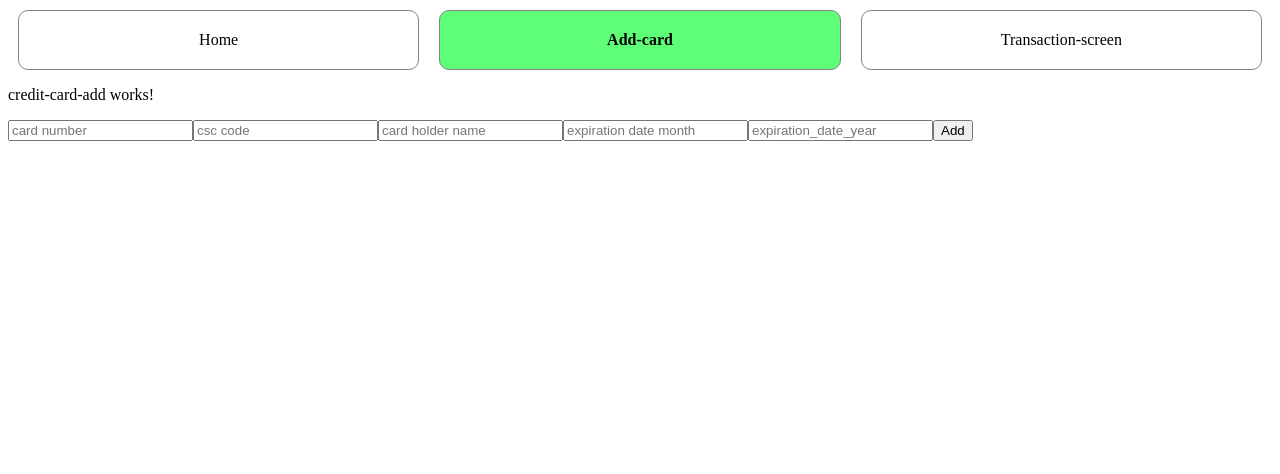
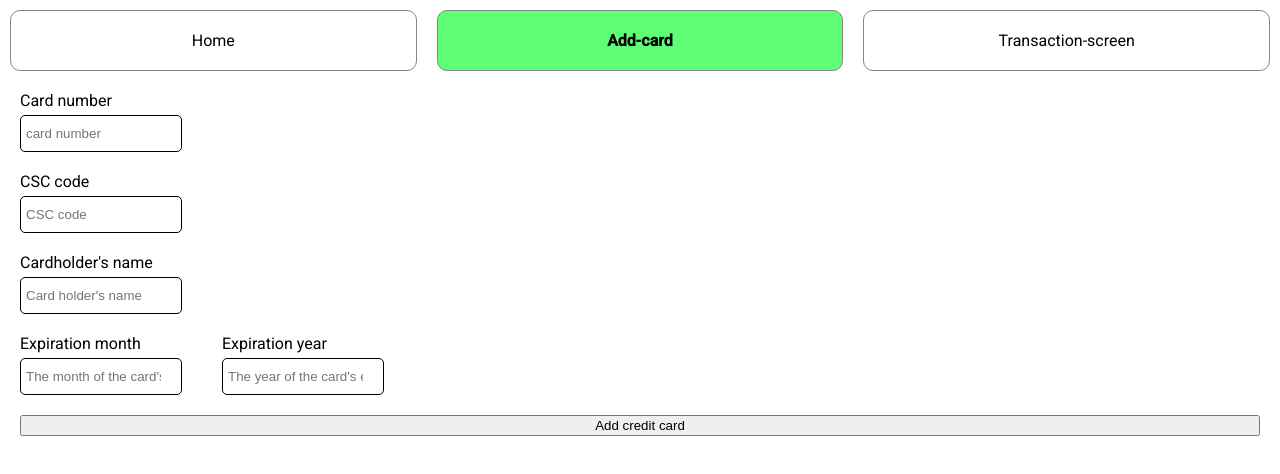
Before and after one commit to roman800/swafe-handin1, an Angular app: page /add-card in a window 1280 px wide. Shown: the top 474 px of the page. Built offline with nearby package versions, Linux system fonts and the light colour scheme.

Commit message:
Upgraded form and introduced form control error pipe

```diff
--- a/package.json
+++ b/package.json
@@ -11,10 +11,12 @@
   "private": true,
   "dependencies": {
     "@angular/animations": "~12.2.0",
+    "@angular/cdk": "^12.2.6",
     "@angular/common": "~12.2.0",
     "@angular/compiler": "~12.2.0",
     "@angular/core": "~12.2.0",
     "@angular/forms": "~12.2.0",
+    "@angular/material": "^12.2.6",
     "@angular/platform-browser": "~12.2.0",
     "@angular/platform-browser-dynamic": "~12.2.0",
     "@angular/router": "~12.2.0",
--- /dev/null
+++ b/src/app/credit-card/control-error.pipe.ts
@@ -0,0 +1,14 @@
+import { Pipe, PipeTransform } from '@angular/core';
+
+@Pipe({
+  name: 'controlError',
+})
+export class ControlErrorPipe implements PipeTransform {
+  transform(errors: { [key: string]: any }): string[] {
+    return Object.keys(errors).map<string>((key) => {
+      return typeof errors[key] === 'object'
+        ? Object.keys(errors[key])[0] + ' is ' + errors[key][key]
+        : key;
+    });
+  }
+}
--- a/src/app/credit-card/credit-card-add/credit-card-add.component.html
+++ b/src/app/credit-card/credit-card-add/credit-card-add.component.html
@@ -1,10 +1,101 @@
-<p>credit-card-add works!</p>
+<div class="container">
+  <!-- Credit card form -->
+  <Form [formGroup]="creditCardForm">
+    <!-- Card number -->
+    <div class="input-container">
+      <p>Card number</p>
+      <input
+        type="number"
+        formControlName="card_number"
+        placeholder="card number"
+        [ngClass]="{ error: c.card_number.errors && showErrors }"
+      />
+      <div *ngIf="c.card_number.errors && showErrors">
+        <div
+          *ngFor="let error of c.card_number.errors | controlError"
+          class="error-info"
+        >
+          {{ error }}
+        </div>
+      </div>
+    </div>
 
-<Form [formGroup]="creditCardForm">
-    <input type="number" formControlName="card_number" placeholder="card number">
-    <input type="number" formControlName="csc_code" placeholder="csc code">
-    <input type="text" formControlName="cardholder_name" placeholder="card holder name">
-    <input type="number" formControlName="expiration_date_month" placeholder="expiration date month">
-    <input type="number" formControlName="expiration_date_year" placeholder="expiration_date_year">
-    <button (click)="onClick()">Add</button>
-</Form>
+    <!-- CSC Code -->
+    <div class="input-container">
+      <p>CSC code</p>
+      <input
+        type="number"
+        formControlName="csc_code"
+        placeholder="CSC code"
+        [ngClass]="{ error: c.csc_code.errors && showErrors }"
+      />
+      <div *ngIf="c.csc_code.errors && showErrors">
+        <div
+          *ngFor="let error of c.csc_code.errors | controlError"
+          class="error-info"
+        >
+          {{ error }}
+        </div>
+      </div>
+    </div>
+
+    <!-- Cardholder name -->
+    <div class="input-container">
+      <p>Cardholder's name</p>
+      <input
+        type="number"
+        formControlName="cardholder_name"
+        placeholder="Card holder's name"
+        [ngClass]="{ error: c.cardholder_name.errors && showErrors }"
+      />
+      <div *ngIf="c.cardholder_name.errors && showErrors">
+        <div
+          *ngFor="let error of c.cardholder_name.errors | controlError"
+          class="error-info"
+        >
+          {{ error }}
+        </div>
+      </div>
+    </div>
+    <div class="input-container-row">
+      <!-- Expiration date month -->
+      <div class="input-container">
+        <p>Expiration month</p>
+        <input
+          type="number"
+          formControlName="expiration_date_month"
+          placeholder="The month of the card's expiration date"
+          [ngClass]="{ error: c.expiration_date_month.errors && showErrors }"
+        />
+        <div *ngIf="c.expiration_date_month.errors && showErrors">
+          <div
+            *ngFor="let error of c.expiration_date_month.errors | controlError"
+            class="error-info"
+          >
+            {{ error }}
+          </div>
+        </div>
+      </div>
+
+      <!-- Expiration date year -->
+      <div class="input-container">
+        <p>Expiration year</p>
+        <input
+          type="number"
+          formControlName="expiration_date_year"
+          placeholder="The year of the card's expiration date"
+          [ngClass]="{ error: c.expiration_date_year.errors && showErrors }"
+        />
+        <div *ngIf="c.expiration_date_year.errors && showErrors">
+          <div
+            *ngFor="let error of c.expiration_date_year.errors | controlError"
+            class="error-info"
+          >
+            {{ error }}
+          </div>
+        </div>
+      </div>
+    </div>
+    <button (click)="onClick()">Add credit card</button>
+  </Form>
+</div>
--- /dev/null
+++ b/src/app/credit-card/credit-card-add/credit-card-add.component.scss
@@ -0,0 +1,38 @@
+.container {
+	margin: 20px;
+}
+
+form {
+	display: flex;
+	flex-direction: column;
+	gap: 20px;
+
+	.input-container-row {
+		display: flex;
+		flex-direction: row;
+		align-items: center;
+		gap: 40px;
+	}
+
+	.input-container {
+		display: flex;
+		flex-direction: column;
+		gap: 5px;
+
+		input {
+			width: 150px;
+			padding: 10px 5px;
+			border-radius: 5px;
+			border: 1px solid black;
+			&.error {
+				border: 1px solid var(--error);
+			}
+		}
+
+		.error-info {
+			font-size: 11px;
+			color: var(--error);
+			font-weight: bold;
+		}
+	}
+}
--- a/src/app/credit-card/credit-card-add/credit-card-add.component.ts
+++ b/src/app/credit-card/credit-card-add/credit-card-add.component.ts
@@ -1,39 +1,89 @@
 import { Component, OnInit } from '@angular/core';
-import { FormBuilder, FormGroup, Validators } from '@angular/forms';
+import {
+  AbstractControl,
+  FormBuilder,
+  FormControl,
+  FormGroup,
+  Validators,
+} from '@angular/forms';
+import { MatSnackBar } from '@angular/material/snack-bar';
 import { CreditCard } from '../credit-card-model';
 import { CreditCardService } from '../credit-card-service';
 
 @Component({
   selector: 'app-credit-card-add',
   templateUrl: './credit-card-add.component.html',
-  styleUrls: ['./credit-card-add.component.css']
+  styleUrls: ['./credit-card-add.component.scss'],
 })
 export class CreditCardAddComponent implements OnInit {
-  creditCardForm!: FormGroup
+  creditCardForm!: FormGroup;
+  showErrors: boolean = false;
 
-  constructor(private formBuild: FormBuilder, private creditCardService: CreditCardService) {
+  constructor(
+    private formBuild: FormBuilder,
+    private creditCardService: CreditCardService,
+    private snackBar: MatSnackBar
+  ) {
     this.formInit();
   }
 
-  ngOnInit(): void {
-  }
+  ngOnInit(): void {}
 
   onClick(): void {
-    console.log(this.creditCardForm.value);
-    this.creditCardService.post(this.creditCardForm.value as CreditCard).subscribe()
+    // Check form validation
+    if (this.creditCardForm?.valid) {
+      // Form was valid, create card
+      try {
+        this.creditCardService
+          .post(this.creditCardForm.value as CreditCard)
+          .subscribe((card) => {
+            this.snackBar.open('Successfully registered card ✅', '', {
+              duration: 3000,
+              panelClass: 'snackSuccess',
+            });
+          });
+      } catch (err) {
+        this.snackBar.open('Error registering card.. ', '', {
+          duration: 3000,
+          panelClass: 'snackError',
+        });
+      }
+    } else {
+      // Form was invalid, show errors
+      this.showErrors = true;
+    }
   }
 
   private formInit() {
-    this.creditCardForm = this.formBuild.group(
-      {
-        card_number: [null, [Validators.min(1), Validators.max(9999999999999999), Validators.required]],
-        csc_code: [null, [Validators.min(1), Validators.max(999), Validators.required]],
-        cardholder_name: ["", Validators.required],
-        expiration_date_month: [null, [Validators.min(1), Validators.max(12), Validators.required]],
-        expiration_date_year: [null, [Validators.min(1), Validators.max(31), Validators.required]],
-        issuer: ""
-      }
-    )
+    this.creditCardForm = this.formBuild.group({
+      card_number: [
+        null,
+        [
+          Validators.min(1),
+          Validators.max(9999999999999999),
+          Validators.required,
+        ],
+      ],
+      csc_code: [
+        null,
+        [Validators.min(1), Validators.max(999), Validators.required],
+      ],
+      cardholder_name: ['', Validators.required],
+      expiration_date_month: [
+        null,
+        [Validators.min(1), Validators.max(12), Validators.required],
+      ],
+      expiration_date_year: [
+        null,
+        [Validators.min(1), Validators.max(31), Validators.required],
+      ],
+      issuer: '',
+    });
   }
 
+  get c(): {
+    [key: string]: AbstractControl;
+  } {
+    return this.creditCardForm.controls;
+  }
 }
--- a/src/index.html
+++ b/src/index.html
@@ -6,8 +6,11 @@
   <base href="/">
   <meta name="viewport" content="width=device-width, initial-scale=1">
   <link rel="icon" type="image/x-icon" href="favicon.ico">
+  <link rel="preconnect" href="https://fonts.gstatic.com">
+  <link href="https://fonts.googleapis.com/css2?family=Roboto:wght@300;400;500&display=swap" rel="stylesheet">
+  <link href="https://fonts.googleapis.com/icon?family=Material+Icons" rel="stylesheet">
 </head>
-<body>
+<body class="mat-typography">
   <app-root></app-root>
 </body>
 </html>
--- a/src/styles.scss
+++ b/src/styles.scss
@@ -3,3 +3,23 @@
     --success: #5eff76;
     --grey: #858585;
 }
+
+html,
+body {
+    height: 100%;
+    p {
+        margin: 0;
+    }
+}
+body {
+    margin: 0;
+    font-family: Roboto, "Helvetica Neue", sans-serif;
+}
+
+Snackbar panelClasses .snackError {
+    background-color: var(--error);
+}
+
+.snackSuccess {
+    background-color: var(--success);
+}
```
Also changed, not shown: angular.json (+4 -14 lines), src/app/app.module.ts (+6 -8 lines), src/app/credit-card/credit-card-module.ts (+8 -9 lines), src/app/credit-card/credit-card-add/credit-card-add.component.css (deleted), 1 other file (tests, documents, lock files or other folders).
